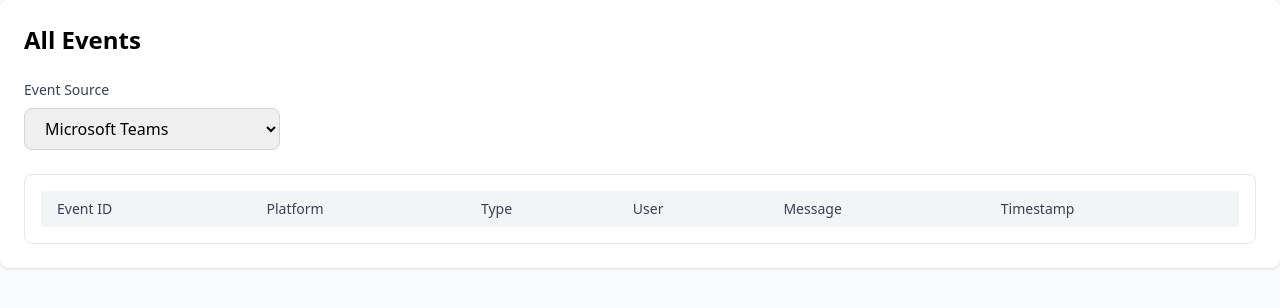
After one commit to junaidp/simulatorpython, a Flask app: template templates/all_events.html in a window 1280 px wide. The commit adds this page. Shown: the top 308 px of the page. Run offline with Flask 3, Linux system fonts and the light colour scheme; the template is opened without the code that fills it, so the values that code supplies are empty; some libraries are stand-ins or nearby versions.

Commit message:
docker file

```diff
--- a/app.py
+++ b/app.py
@@ -121,16 +121,17 @@ def get_slack_events():
     """Fetch unconsumed Slack events"""
     limit = request.args.get('limit', app.config['EVENT_BATCH_SIZE'], type=int)
     limit = min(limit, app.config['MAX_EVENT_BATCH_SIZE'])
+    consume = request.args.get('consumed', default='true').lower() == 'true'
 
     events = Event.query.filter_by(
         platform='slack',
         consumed=False
     ).order_by(Event.timestamp.asc()).limit(limit).all()
 
-    # Mark as consumed
-    for event in events:
-        event.consumed = True
-    db.session.commit()
+    if consume:
+        for event in events:
+            event.consumed = True
+        db.session.commit()
 
     return jsonify([event.to_dict() for event in events])
 
@@ -140,16 +141,19 @@ def get_teams_events():
     """Fetch unconsumed Teams events"""
     limit = request.args.get('limit', app.config['EVENT_BATCH_SIZE'], type=int)
     limit = min(limit, app.config['MAX_EVENT_BATCH_SIZE'])
+    # Optional consumed flag — default = True
+    consume = request.args.get('consumed', default='true').lower() == 'true'
+
 
     events = Event.query.filter_by(
         platform='teams',
         consumed=False
     ).order_by(Event.timestamp.asc()).limit(limit).all()
 
-    # Mark as consumed
-    for event in events:
-        event.consumed = True
-    db.session.commit()
+    if consume:
+        for event in events:
+            event.consumed = True
+        db.session.commit()
 
     return jsonify([event.to_dict() for event in events])
 
@@ -159,16 +163,16 @@ def get_jira_events():
     """Fetch unconsumed Jira events"""
     limit = request.args.get('limit', app.config['EVENT_BATCH_SIZE'], type=int)
     limit = min(limit, app.config['MAX_EVENT_BATCH_SIZE'])
-
+    consume = request.args.get('consumed', default='true').lower() == 'true'
     events = Event.query.filter_by(
         platform='jira',
         consumed=False
     ).order_by(Event.timestamp.asc()).limit(limit).all()
 
-    # Mark as consumed
-    for event in events:
-        event.consumed = True
-    db.session.commit()
+    if consume:
+        for event in events:
+            event.consumed = True
+        db.session.commit()
 
     return jsonify([event.to_dict() for event in events])
 
@@ -379,6 +383,17 @@ def start_replay():
 
 
 # ============================================================================
+# To show all events in UI , Same which will be fetched in n8n, Just to confirm from UI
+# ============================================================================
+
+@app.route('/ui/all-events')
+@login_required
+def all_events():
+    return render_template('all_events.html')
+
+
+
+# ============================================================================
 # API ENDPOINTS - Manual Event Generation
 # ============================================================================
 
--- a/setup.py
+++ b/setup.py
@@ -76,7 +76,7 @@ def seed_historical_events(days=180):
             Event.query.filter_by(source='historical').delete()
             db.session.commit()
 
-        print(f"\n🚀 Generating {days} days of historical events...")
+        print(f"\n Generating {days} days of historical events...")
         print(f"   Users: {len(users)}")
         print(f"   Estimated events: ~{len(users) * days * 30}")
         print(f"   This may take 15-30 minutes...\n")
--- /dev/null
+++ b/templates/all_events.html
@@ -0,0 +1,76 @@
+{% extends "base.html" %}
+
+{% block title %}All Events{% endblock %}
+
+{% block content %}
+    <div class="bg-white rounded-lg shadow p-6">
+        <h2 class="text-2xl font-bold mb-6">All Events</h2>
+
+        <!-- Event source dropdown -->
+        <div class="mb-6">
+            <label class="block text-sm font-medium text-gray-700 mb-2">Event Source</label>
+            <select id="eventSource"
+                    class="w-64 border border-gray-300 rounded-lg px-4 py-2 focus:ring-2 focus:ring-blue-500"
+                    onchange="loadAllEvents()">
+                <option value="teams">Microsoft Teams</option>
+                <option value="slack">Slack</option>
+                <option value="jira">Jira</option>
+            </select>
+        </div>
+
+        <!-- Events Table -->
+        <div id="eventsTable" class="bg-white border border-gray-200 rounded-lg p-4"></div>
+    </div>
+{% endblock %}
+
+{% block scripts %}
+    <script>
+        async function loadAllEvents() {
+            const src = document.getElementById("eventSource").value;
+
+            let apiUrl = src === "teams" ? "/api/teams/events?consumed=false" :
+                src === "slack" ? "/api/slack/events?consumed=false" :
+                    "/api/jira/events?consumed=false";
+
+            const events = await apiCall(apiUrl);
+
+            let table = `
+        <table class="min-w-full divide-y divide-gray-300 text-sm">
+            <thead class="bg-gray-100">
+                <tr>
+                    <th class="px-4 py-2 text-left font-medium text-gray-700">Event ID</th>
+                    <th class="px-4 py-2 text-left font-medium text-gray-700">Platform</th>
+                    <th class="px-4 py-2 text-left font-medium text-gray-700">Type</th>
+                    <th class="px-4 py-2 text-left font-medium text-gray-700">User</th>
+                    <th class="px-4 py-2 text-left font-medium text-gray-700">Message</th>
+                    <th class="px-4 py-2 text-left font-medium text-gray-700">Timestamp</th>
+                </tr>
+            </thead>
+            <tbody class="divide-y divide-gray-200">
+        `;
+
+            events.forEach(ev => {
+                let message = "-";
+                if (ev.payload) {
+                    if (ev.payload.message_text) message = ev.payload.message_text;
+                    else if (ev.payload.meeting_title) message = ev.payload.meeting_title;
+                }
+
+                table += `
+            <tr class="hover:bg-gray-50">
+                <td class="px-4 py-2">${ev.event_id}</td>
+                <td class="px-4 py-2 uppercase">${ev.platform}</td>
+                <td class="px-4 py-2">${ev.event_type}</td>
+                <td class="px-4 py-2">${ev.payload?.user_name || '-'}</td>
+                <td class="px-4 py-2">${message}</td>
+                <td class="px-4 py-2 text-xs text-gray-500">${ev.timestamp}</td>
+            </tr>`;
+            });
+
+            table += "</tbody></table>";
+            document.getElementById("eventsTable").innerHTML = table;
+        }
+
+        document.addEventListener("DOMContentLoaded", loadAllEvents);
+    </script>
+{% endblock %}
--- a/templates/base.html
+++ b/templates/base.html
@@ -6,6 +6,7 @@
     <title>{% block title %}ASPHARE Event Simulator{% endblock %}</title>
     <script src="https://cdn.tailwindcss.com"></script>
     <link rel="stylesheet" href="https://cdnjs.cloudflare.com/ajax/libs/font-awesome/6.4.0/css/all.min.css">
+
     <style>
         .fade-in { animation: fadeIn 0.3s ease-in; }
         @keyframes fadeIn {
@@ -14,7 +15,9 @@
         }
     </style>
 </head>
+
 <body class="bg-gray-50">
+
 {% if session.user_authenticated %}
     <!-- Navigation -->
     <nav class="bg-gradient-to-r from-blue-600 to-blue-800 text-white shadow-lg">
@@ -31,6 +34,9 @@
                     <a href="{{ url_for('config_page') }}" class="hover:text-blue-200 transition">
                         <i class="fas fa-cog mr-2"></i>Config
                     </a>
+                    <a href="{{ url_for('all_events') }}" class="hover:text-blue-200 transition">
+                        <i class="fas fa-calendar-alt mr-2"></i>Events
+                    </a>
                     <a href="{{ url_for('manual_events') }}" class="hover:text-blue-200 transition">
                         <i class="fas fa-bolt mr-2"></i>Manual
                     </a>
@@ -40,6 +46,7 @@
                     <a href="{{ url_for('logout') }}" class="bg-red-500 hover:bg-red-600 px-4 py-2 rounded transition">
                         <i class="fas fa-sign-out-alt mr-2"></i>Logout
                     </a>
+
                 </div>
             </div>
         </div>
@@ -51,8 +58,8 @@
     {% block content %}{% endblock %}
 </main>
 
+<!-- Global JS (always available) -->
 <script>
-    // Global utility functions
     async function apiCall(endpoint, method = 'GET', data = null) {
         const options = {
             method,
@@ -80,6 +87,8 @@
     }
 </script>
 
+<!-- ✅ Child pages add their own scripts safely -->
 {% block scripts %}{% endblock %}
+
 </body>
 </html>
```
Also changed, not shown: templates/dashboard.html (+4 -4 lines), templates/manual.html (+16 -31 lines), 1 other file.
